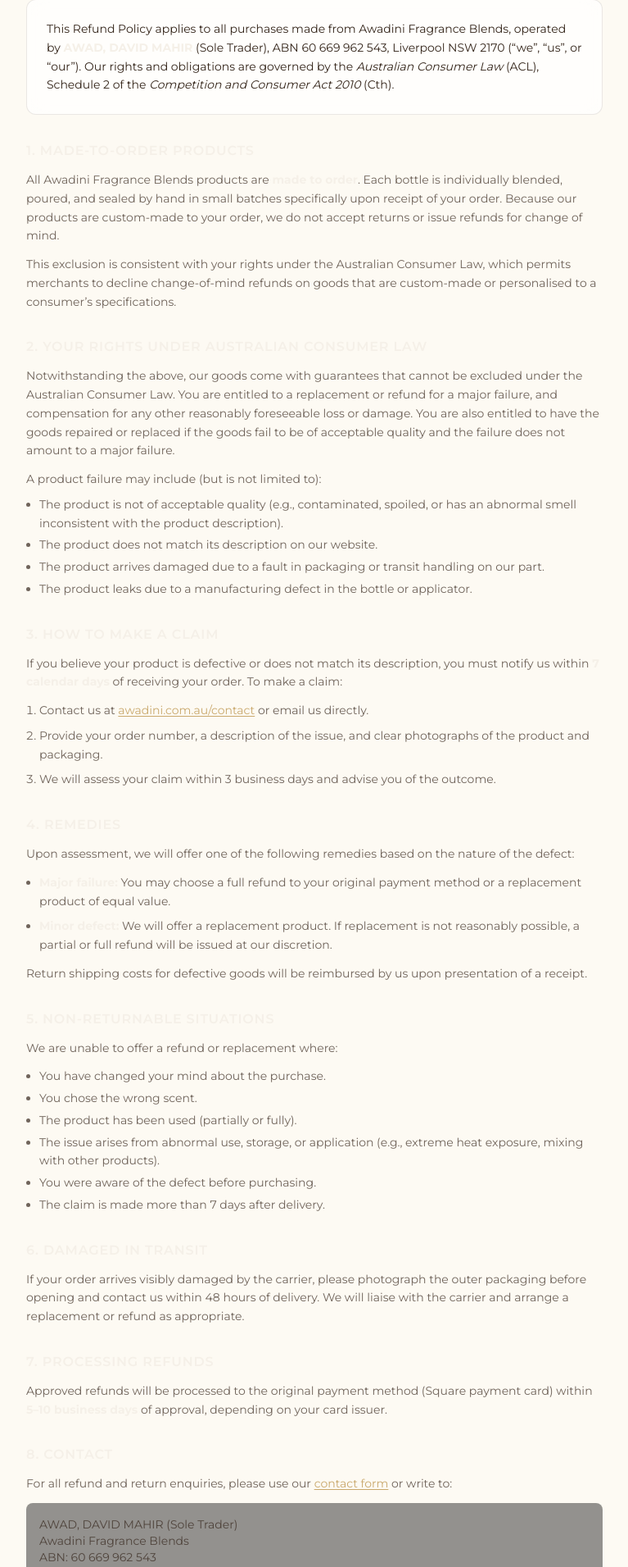
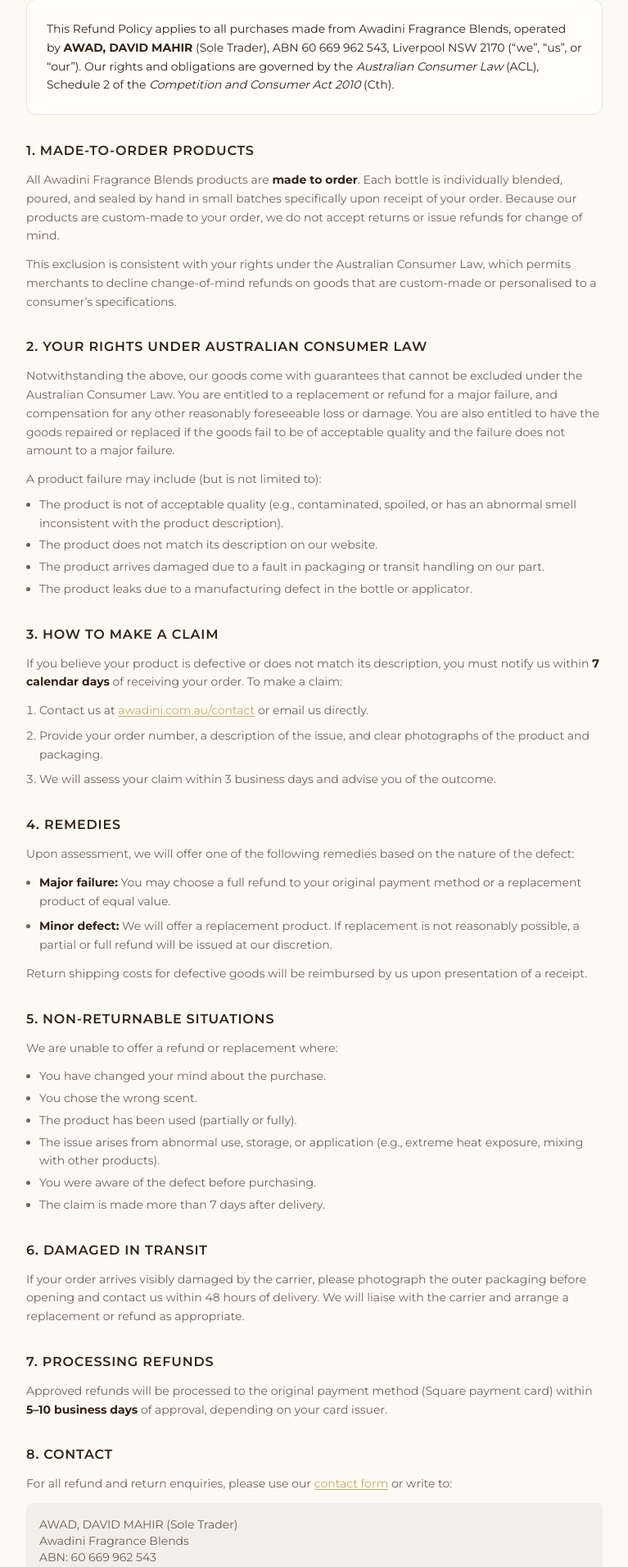
Before and after one commit to Th3Kasa/AwadiniBlends, a Next.js app: page /refund-policy in a window 1280 px wide. Shown: the part 342-2253 px from the top of the page at 82% size, without its empty margins (256-1023 px from the left). Built offline with nearby package versions, Linux system fonts and the light colour scheme.

Commit message:
Fix: replace all cream text with mahogany across Terms and Refund Policy pages

```diff
--- a/src/app/refund-policy/page.tsx
+++ b/src/app/refund-policy/page.tsx
@@ -30,13 +30,13 @@
           </p>
         </div>
 
-        <div className="prose prose-invert prose-sm max-w-none space-y-8 text-mahogany leading-relaxed">
+        <div className="prose prose-sm max-w-none space-y-8 text-mahogany leading-relaxed">
 
           <div className="glass-card p-6">
             <p className="text-mahogany text-sm leading-relaxed">
               This Refund Policy applies to all purchases made from Awadini
               Fragrance Blends, operated by{" "}
-              <strong className="text-cream">AWAD, DAVID MAHIR</strong> (Sole
+              <strong className="text-mahogany">AWAD, DAVID MAHIR</strong> (Sole
               Trader), ABN 60 669 962 543, Liverpool NSW 2170 (&ldquo;we&rdquo;,
               &ldquo;us&rdquo;, or &ldquo;our&rdquo;). Our rights and obligations
               are governed by the{" "}
@@ -48,7 +48,7 @@
           <PolicySection title="1. Made-to-Order Products">
             <p>
               All Awadini Fragrance Blends products are{" "}
-              <strong className="text-cream">made to order</strong>. Each bottle
+              <strong className="text-mahogany">made to order</strong>. Each bottle
               is individually blended, poured, and sealed by hand in small
               batches specifically upon receipt of your order. Because our
               products are custom-made to your order, we do not accept returns
@@ -87,10 +87,10 @@
             <p>
               If you believe your product is defective or does not match its
               description, you must notify us within{" "}
-              <strong className="text-cream">7 calendar days</strong> of
+              <strong className="text-mahogany">7 calendar days</strong> of
               receiving your order. To make a claim:
             </p>
-            <ol className="mt-3 ml-4 space-y-2 list-decimal list-outside text-cream/85">
+            <ol className="mt-3 ml-4 space-y-2 list-decimal list-outside text-mahogany/85">
               <li>
                 Contact us at{" "}
                 <Link
@@ -117,14 +117,14 @@
               Upon assessment, we will offer one of the following remedies
               based on the nature of the defect:
             </p>
-            <ul className="mt-3 ml-4 space-y-2 list-disc list-outside text-cream/85">
+            <ul className="mt-3 ml-4 space-y-2 list-disc list-outside text-mahogany/85">
               <li>
-                <strong className="text-cream">Major failure:</strong> You may
+                <strong className="text-mahogany">Major failure:</strong> You may
                 choose a full refund to your original payment method or a
                 replacement product of equal value.
               </li>
               <li>
-                <strong className="text-cream">Minor defect:</strong> We will
+                <strong className="text-mahogany">Minor defect:</strong> We will
                 offer a replacement product. If replacement is not reasonably
                 possible, a partial or full refund will be issued at our
                 discretion.
@@ -138,7 +138,7 @@
 
           <PolicySection title="5. Non-Returnable Situations">
             <p>We are unable to offer a refund or replacement where:</p>
-            <ul className="mt-3 ml-4 space-y-1 list-disc list-outside text-cream/85">
+            <ul className="mt-3 ml-4 space-y-1 list-disc list-outside text-mahogany/85">
               <li>You have changed your mind about the purchase.</li>
               <li>You chose the wrong scent.</li>
               <li>The product has been used (partially or fully).</li>
@@ -166,7 +166,7 @@
             <p>
               Approved refunds will be processed to the original payment method
               (Square payment card) within{" "}
-              <strong className="text-cream">5–10 business days</strong> of
+              <strong className="text-mahogany">5–10 business days</strong> of
               approval, depending on your card issuer.
             </p>
           </PolicySection>
@@ -182,7 +182,7 @@
               </Link>{" "}
               or write to:
             </p>
-            <div className="mt-3 p-4 bg-smoke/50 rounded-lg text-cream/85 text-sm">
+            <div className="mt-3 p-4 bg-mahogany/5 rounded-lg text-mahogany text-sm">
               <p>AWAD, DAVID MAHIR (Sole Trader)</p>
               <p>Awadini Fragrance Blends</p>
               <p>ABN: 60 669 962 543</p>
@@ -204,8 +204,8 @@
 }) {
   return (
     <div>
-      <h2 className="font-sans font-semibold text-base text-cream mb-3 tracking-wider uppercase">{title}</h2>
-      <div className="text-cream/85 text-sm leading-relaxed">{children}</div>
+      <h2 className="font-sans font-semibold text-base text-mahogany mb-3 tracking-wider uppercase">{title}</h2>
+      <div className="text-mahogany/85 text-sm leading-relaxed">{children}</div>
     </div>
   );
 }
--- a/src/app/terms/page.tsx
+++ b/src/app/terms/page.tsx
@@ -73,7 +73,7 @@
               All Awadini Fragrance Blends products are handcrafted, 100%
               homemade perfume oils manufactured in small batches in South West
               Sydney, NSW, Australia. Products are{" "}
-              <strong className="text-cream">made to order</strong> — each
+              <strong className="text-mahogany">made to order</strong> — each
               bottle is freshly blended and poured upon receipt of your
               confirmed order.
             </p>
@@ -105,7 +105,7 @@
             </p>
             <p className="mt-2">
               Payment is processed securely via{" "}
-              <strong className="text-cream">Square Payments</strong>. We
+              <strong className="text-mahogany">Square Payments</strong>. We
               accept major credit and debit cards. Your card details are
               tokenised and processed directly by Square — we never store or
               have access to your full card number. Square&rsquo;s processing is
@@ -124,7 +124,7 @@
             </p>
             <p className="mt-2">
               As all products are made to order, please allow{" "}
-              <strong className="text-cream">1–2 business days</strong> for
+              <strong className="text-mahogany">1–2 business days</strong> for
               preparation before dispatch. Orders placed before 2:00 PM AEST on
               a business day will typically be dispatched the following business
               day.
@@ -239,7 +239,7 @@
               </Link>{" "}
               or write to:
             </p>
-            <div className="mt-3 p-4 bg-smoke/50 rounded-lg text-cream/85 text-sm">
+            <div className="mt-3 p-4 bg-mahogany/5 rounded-lg text-mahogany text-sm">
               <p>AWAD, DAVID MAHIR (Sole Trader)</p>
               <p>Awadini Fragrance Blends</p>
               <p>ABN: 60 669 962 543</p>
@@ -261,8 +261,8 @@
 }) {
   return (
     <div>
-      <h2 className="font-sans font-semibold text-base text-cream mb-3 tracking-wider uppercase">{title}</h2>
-      <div className="text-cream/85 text-sm leading-relaxed">{children}</div>
+      <h2 className="font-sans font-semibold text-base text-mahogany mb-3 tracking-wider uppercase">{title}</h2>
+      <div className="text-mahogany/85 text-sm leading-relaxed">{children}</div>
     </div>
   );
 }
```
